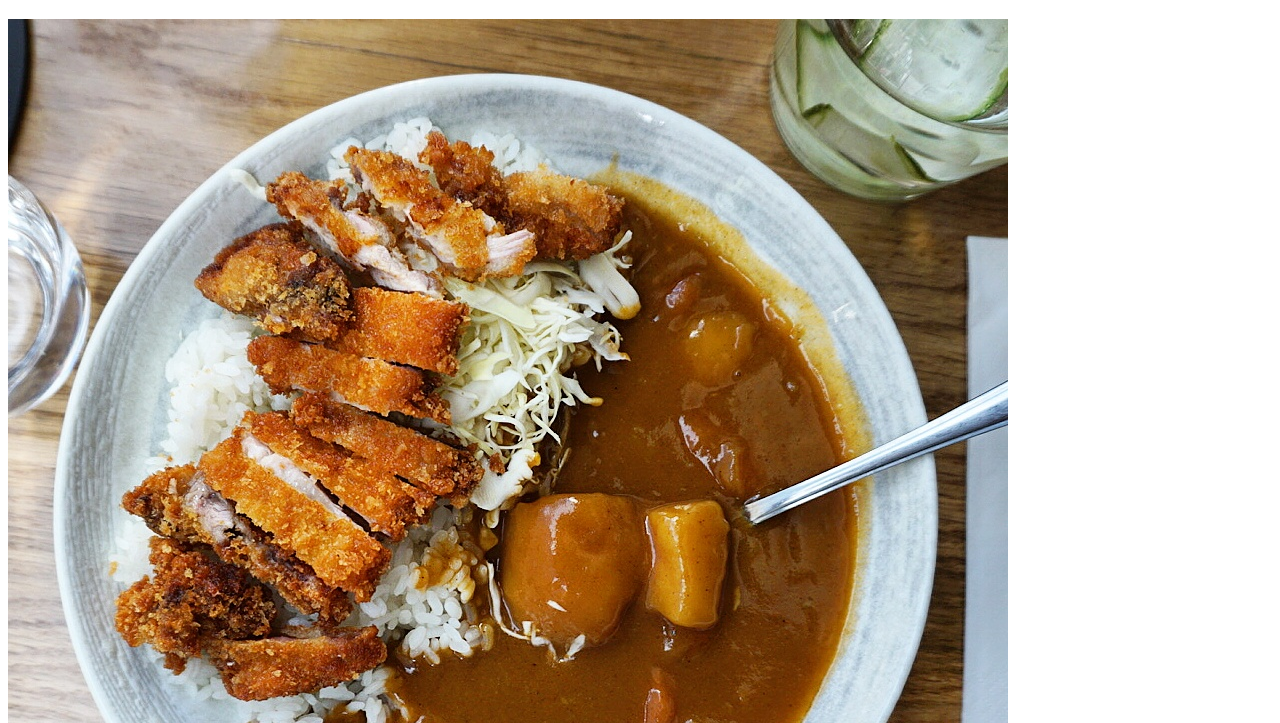
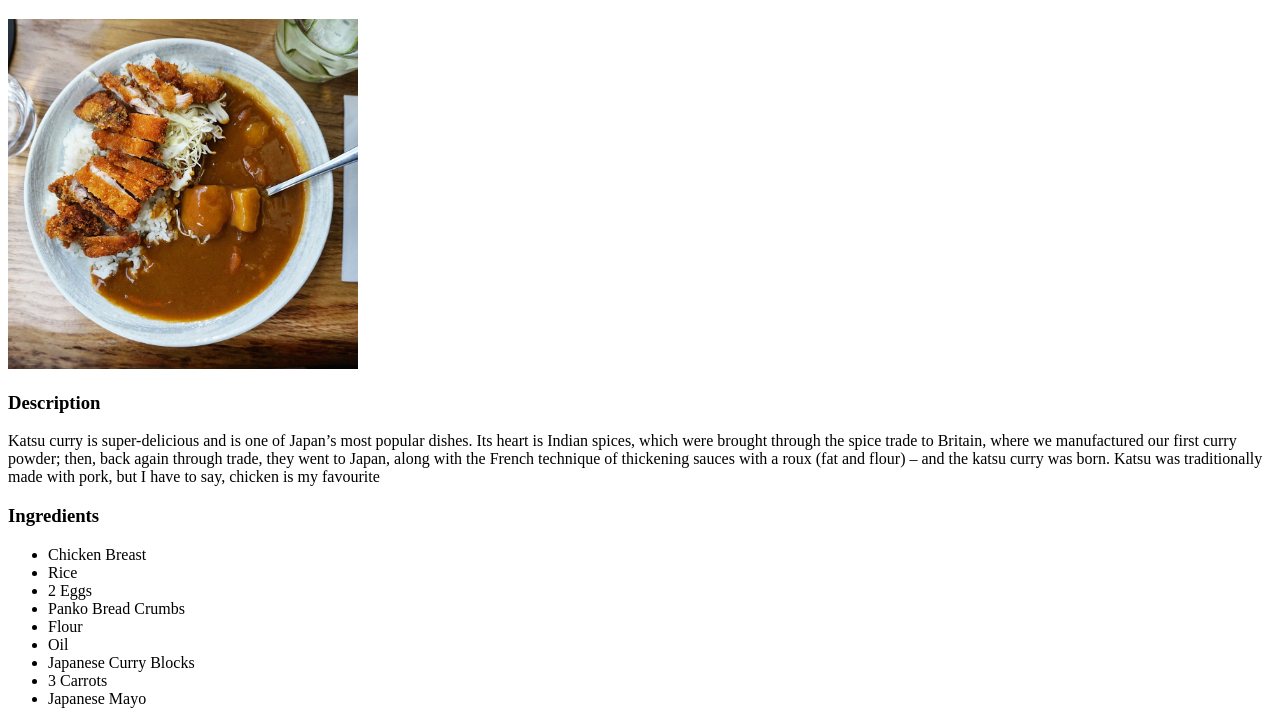
Before and after one commit to Skyetac/odin-recipes, a plain HTML site: page recipes/katsu.html in a window 1280 px wide. Shown: the part 61-784 px from the top of the page. Drawn offline with Linux system fonts and the light colour scheme.

Commit message:
Resized image to fit on page

```diff
--- a/recipes/katsu.html
+++ b/recipes/katsu.html
@@ -11,7 +11,7 @@
         <h1>Katsu</h1>
     </header>
     <main>
-        <img src="Katsu.jpeg" alt="Katsu image">
+        <img src="Katsu.jpeg" alt="Katsu image" width="350px">
         <h3>Description</h3>
         <p>Katsu curry is super-delicious and is one of Japan’s most popular dishes. Its heart is Indian spices, which were brought through the spice trade to Britain, where we manufactured our first curry powder; then, back again through trade, they went to Japan, along with the French technique of thickening sauces with a roux (fat and flour) – and the katsu curry was born. Katsu was traditionally made with pork, but I have to say, chicken is my favourite</p>
         <h3>Ingredients</h3>
```
